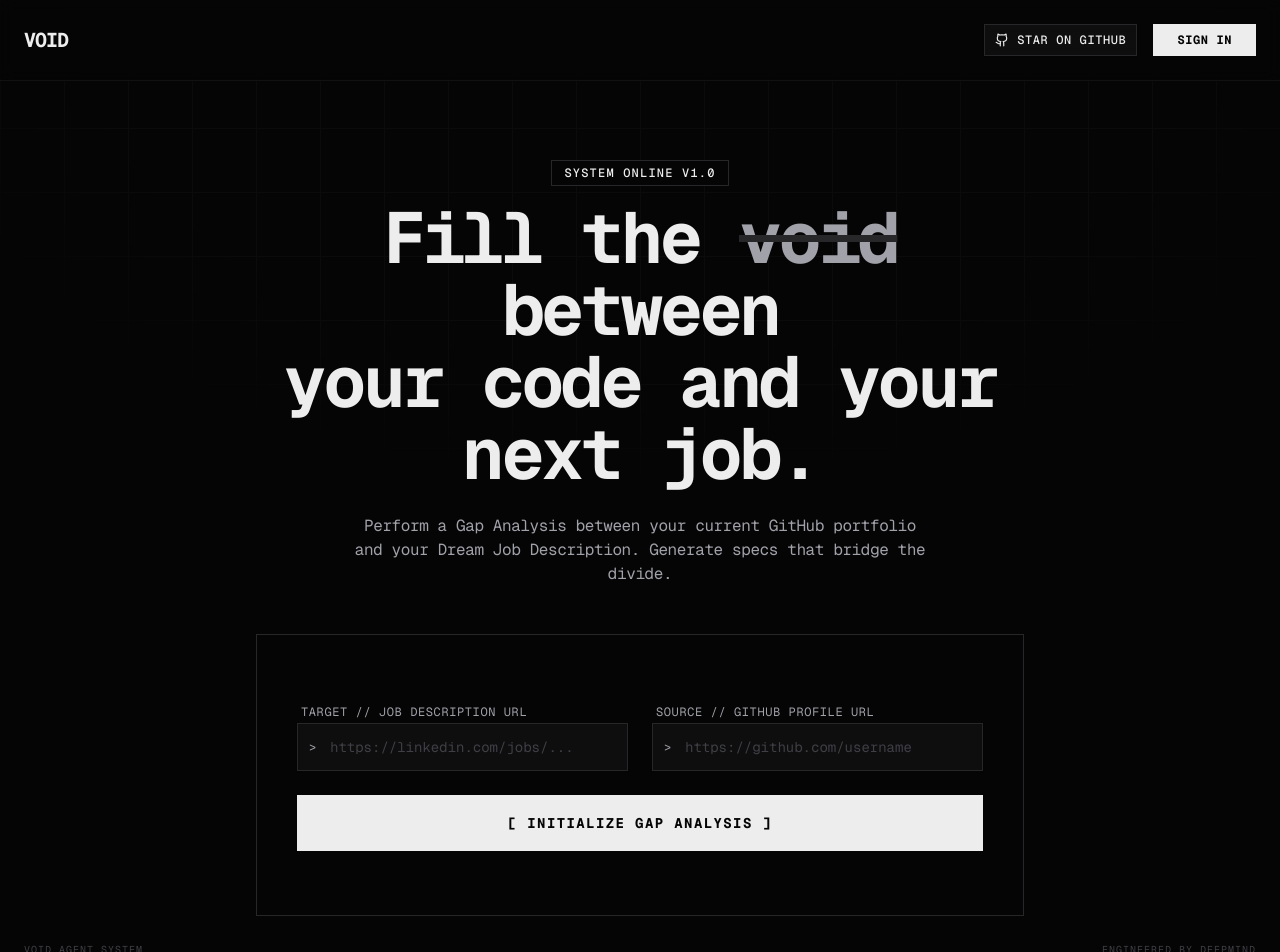
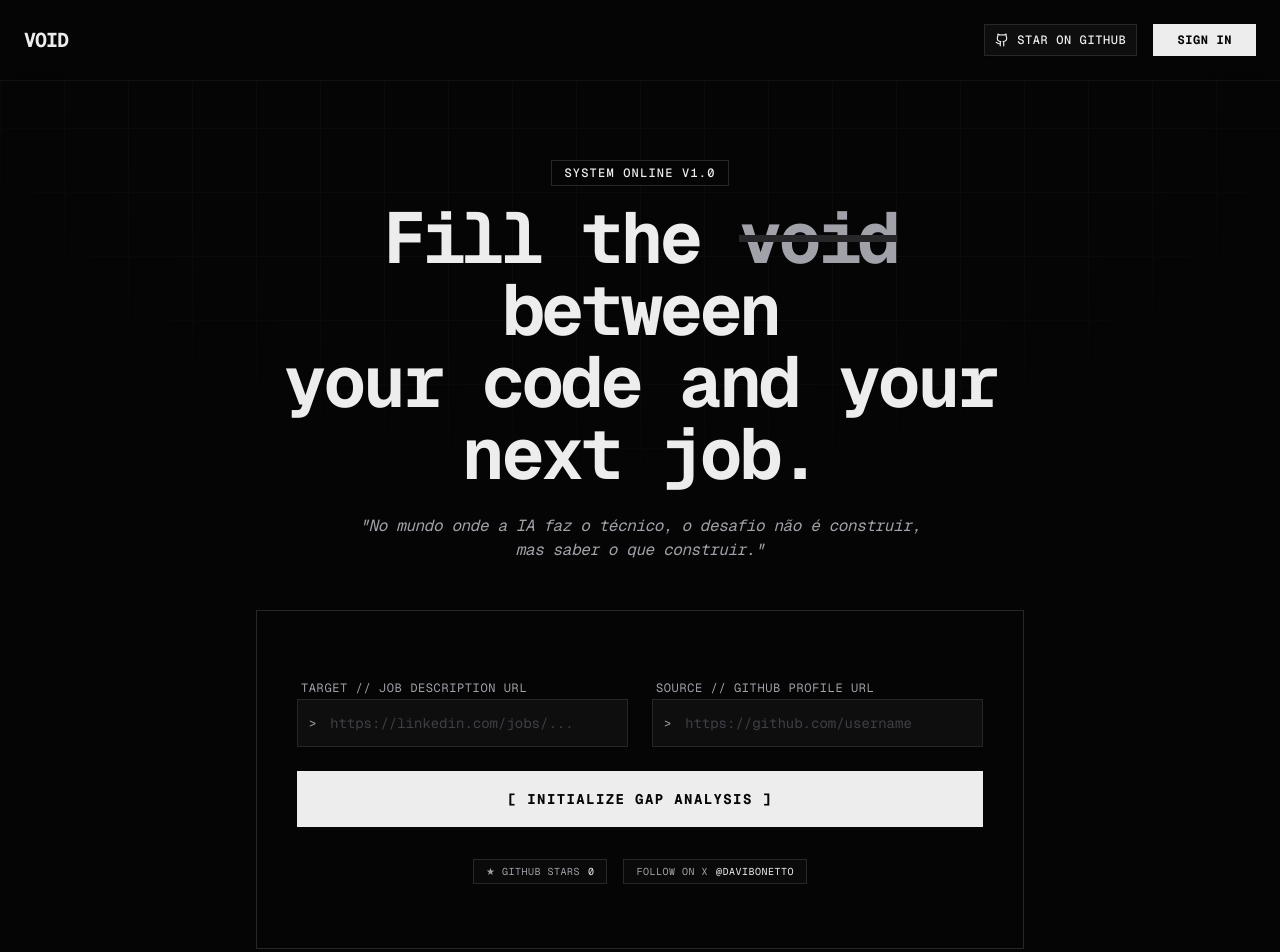
Before and after one commit to DaviBonetto/void, a Next.js app: page / in a window 1280 px wide. Shown: the top 952 px of the page. Built offline with nearby package versions, Linux system fonts and the light colour scheme.

Commit message:
feat: refine Hero section with slogan and social badges

```diff
--- a/app/page.tsx
+++ b/app/page.tsx
@@ -24,8 +24,8 @@ export default function Home() {
             Fill the <span className="text-[#a1a1aa] line-through decoration-[#27272a]">void</span> between<br />
             your code and your next job.
           </h2>
-          <p className="text-[#a1a1aa] text-sm sm:text-base max-w-xl mx-auto font-mono tracking-tight">
-            Perform a Gap Analysis between your current GitHub portfolio and your Dream Job Description. Generate specs that bridge the divide.
+          <p className="text-[#a1a1aa] text-sm sm:text-base max-w-xl mx-auto font-mono tracking-tight italic">
+            "No mundo onde a IA faz o técnico, o desafio não é construir, mas saber o que construir."
           </p>
         </section>
 
@@ -68,6 +68,17 @@ export default function Home() {
             <Button className="w-full h-14 bg-[#ededed] text-[#050505] hover:bg-[#a1a1aa] rounded-none uppercase tracking-widest font-bold text-sm border border-transparent hover:border-[#ededed] transition-all">
               [ Initialize Gap Analysis ]
             </Button>
+            {/* Social Badges */}
+            <div className="flex items-center justify-center gap-4 pt-2">
+              <a href="https://github.com/DaviBonetto/void" target="_blank" rel="noopener noreferrer" className="inline-flex items-center gap-2 px-3 py-1 text-[10px] font-mono uppercase tracking-wider text-[#a1a1aa] border border-[#27272a] bg-[#0a0a0a] hover:bg-[#27272a] transition-colors">
+                <span>★ GitHub Stars</span>
+                <span className="text-[#ededed]">0</span>
+              </a>
+              <a href="https://x.com/Davibonetto" target="_blank" rel="noopener noreferrer" className="inline-flex items-center gap-2 px-3 py-1 text-[10px] font-mono uppercase tracking-wider text-[#a1a1aa] border border-[#27272a] bg-[#0a0a0a] hover:bg-[#27272a] transition-colors">
+                <span>Follow on X</span>
+                <span className="text-[#ededed]">@Davibonetto</span>
+              </a>
+            </div>
           </CardContent>
         </Card>
 
```
